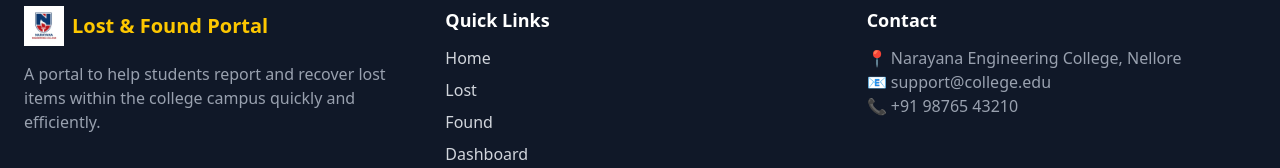
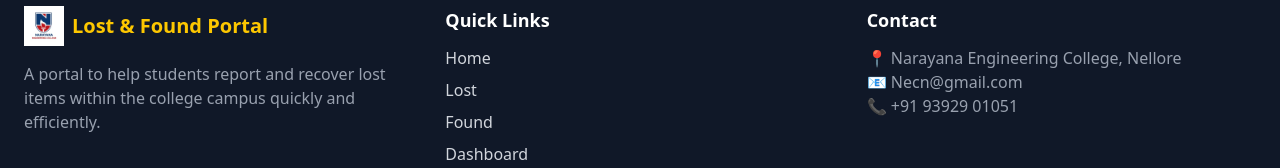
Before and after one commit to Vyshu15-chowdary/Found-or-Lost-Portal, a React (Vite) app in the folder Frontend/: page / in a window 1280 px wide. Shown: the part 938-1106 px from the top of the page. Built offline with nearby package versions, Linux system fonts and the light colour scheme; the HTML template or start-up script is replaced by a standard one.

Commit message:
phn and email added

```diff
--- a/Frontend/src/components/Footer.jsx
+++ b/Frontend/src/components/Footer.jsx
@@ -50,8 +50,8 @@
         <div>
           <h3 className="text-lg font-semibold text-white mb-3">Contact</h3>
           <p className="text-gray-400">📍 Narayana Engineering College, Nellore</p>
-          <p className="text-gray-400">📧 support@college.edu</p>
-          <p className="text-gray-400">📞 +91 98765 43210</p>
+          <p className="text-gray-400">📧 Necn@gmail.com</p>
+          <p className="text-gray-400">📞 +91 93929 01051</p>
         </div>
       </div>
 
```
